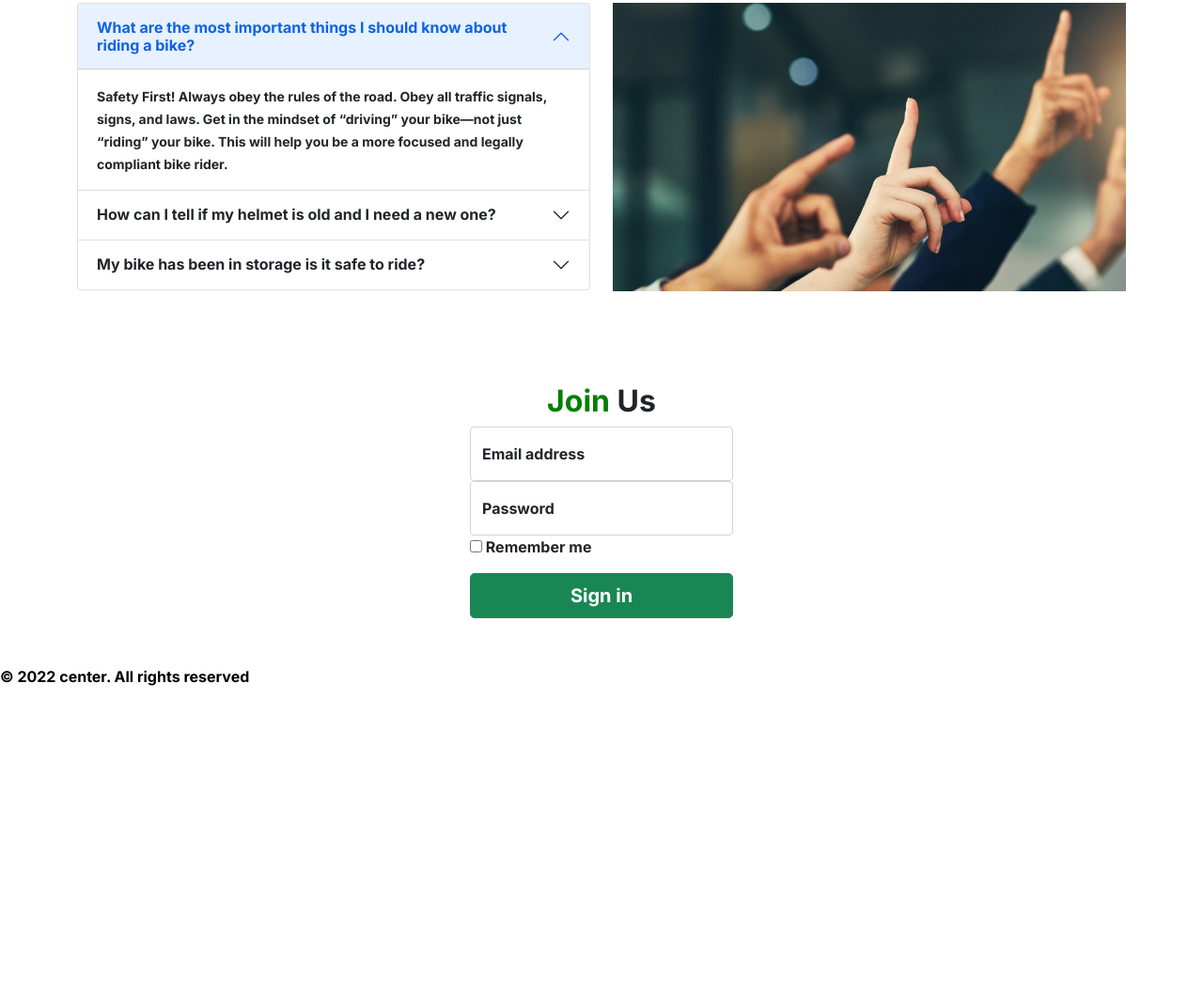
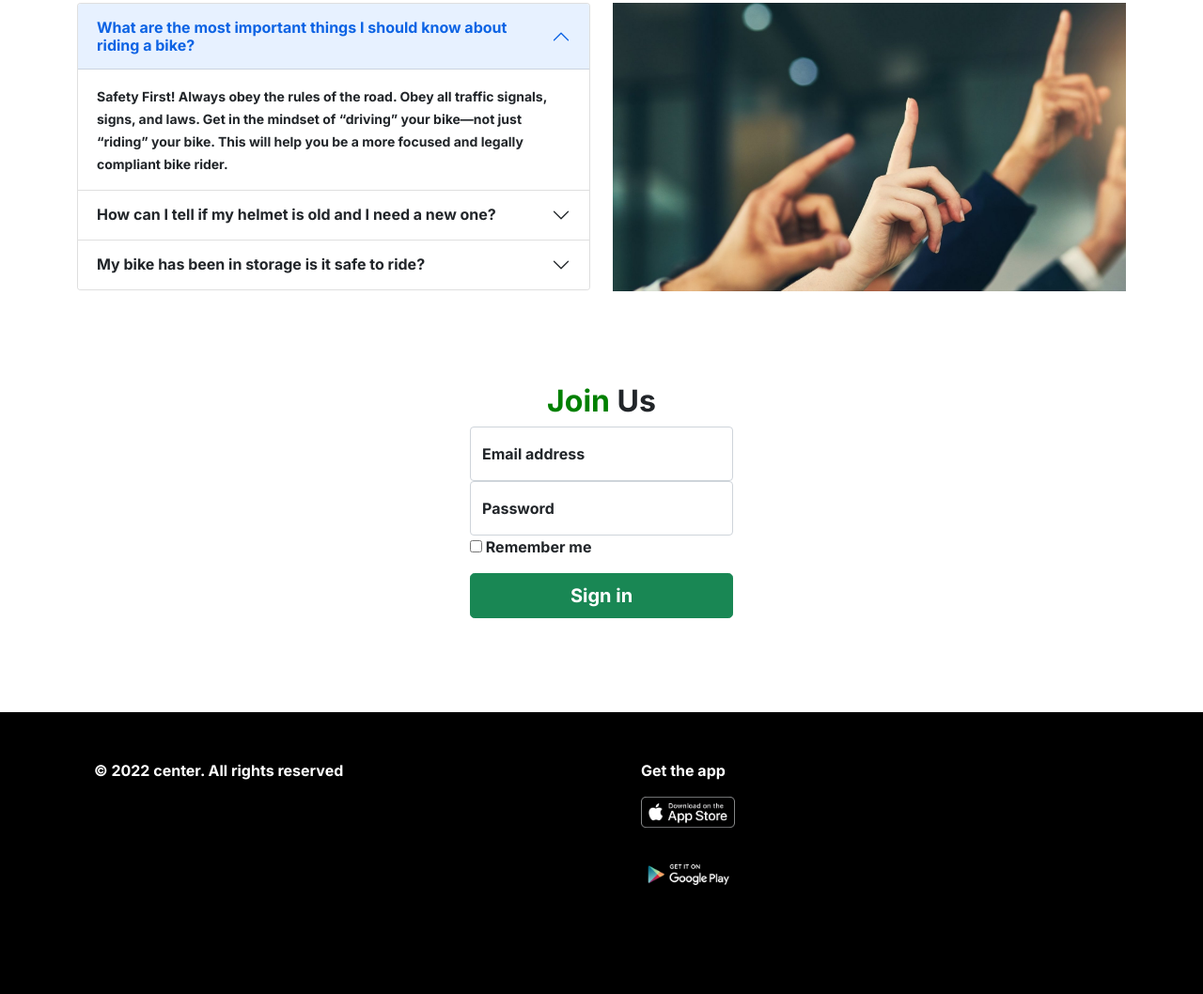
Before and after one commit to rashedsabbir/Convention-Center, a plain HTML site: page index.html in a window 1280 px wide. Shown: the part 1988-3046 px from the top of the page at 94% size. Before the commit the page ends 2736 px from the top, so only its background shows below. Drawn offline with nearby package versions, Linux system fonts and the light colour scheme.

Commit message:
footer added

```diff
--- a/index.html
+++ b/index.html
@@ -471,16 +471,25 @@
             </div>
         </section>
     </main>
-    <footer>
-        <div style="justify-content: space-evenly; color: black;">
-            <p>© 2022 center. All rights reserved</p>
-        </div>
-    </footer>
+
 
     <script src="https://cdn.jsdelivr.net/npm/bootstrap@5.0.2/dist/js/bootstrap.bundle.min.js"
         integrity="sha384-MrcW6ZMFYlzcLA8Nl+NtUVF0sA7MsXsP1UyJoMp4YLEuNSfAP+JcXn/tWtIaxVXM"
         crossorigin="anonymous"></script>
 </body>
+<footer style="width: 100%; height: 300px; background-color: black;">
 
+    <div style="margin: 50px; padding: 50px; justify-content: space-between; display: flex;">
+        <p style=" color: white; ">© 2022 center. All rights reserved</p>
+        <div style="display: inline; ">
+            <p style="color: white;">Get the app</p>
+            <img style="max-width: 20%;" src="images/5a902db97f96951c82922874.png" alt=""><br>
+            <img style="max-width: 20%;" src="images/google-play-png-logo-3799.png" alt="">
+
+        </div>
+
+    </div>
+
+</footer>
 
 </html>
```
Also changed, not shown: images/5a902db97f96951c82922874.png (added), images/app-store-png-logo-33123.png (added), images/google-play-png-logo-3799.png (added).
